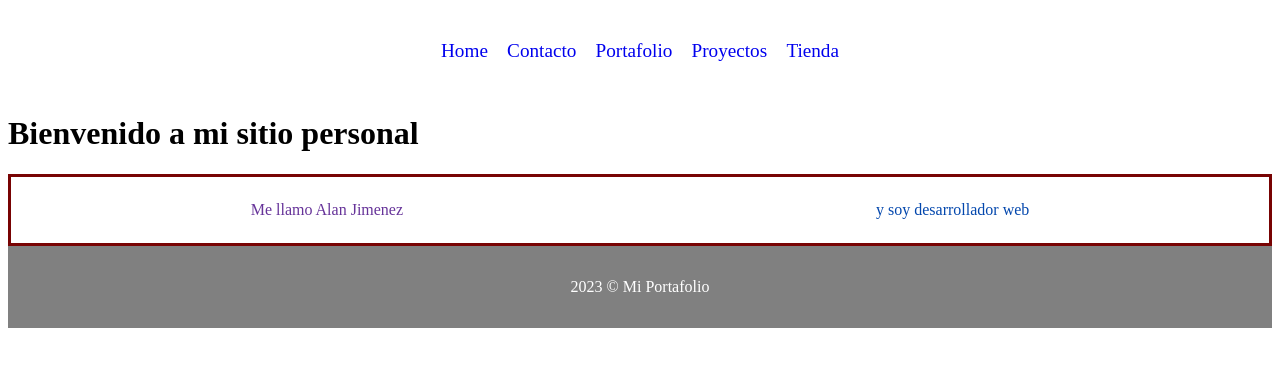
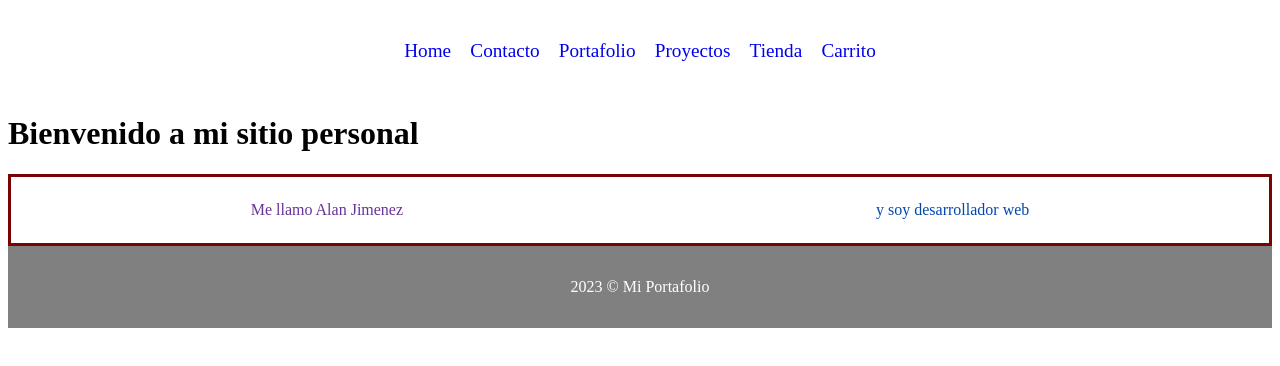
Before and after one commit to alanjq/web-g1, a React (Create React App) app: page / in a window 1280 px wide. Shown: the top 366 px of the page. Built offline with nearby package versions, Linux system fonts and the light colour scheme; the HTML template or start-up script is replaced by a standard one.

Commit message:
Added Cart menu item

```diff
--- a/src/components/header/Header.jsx
+++ b/src/components/header/Header.jsx
@@ -1,6 +1,6 @@
 import React from "react";
 import { Link } from "react-router-dom";
-import './HeaderStyles.scss'
+import './HeaderStyles.scss';
 
 
 function Header() {
@@ -11,6 +11,10 @@ function Header() {
             <Link to="/portfolio">Portafolio</Link>
             <Link to="/projects">Proyectos</Link>
             <Link to="/store">Tienda</Link>
+            <span className="cart-dialog">
+                <i className="fa fa-shopping-cart" aria-hidden="true"></i>
+            </span>
+            <Link to="/cart">Carrito</Link>
         </header>
     )
 }
```
